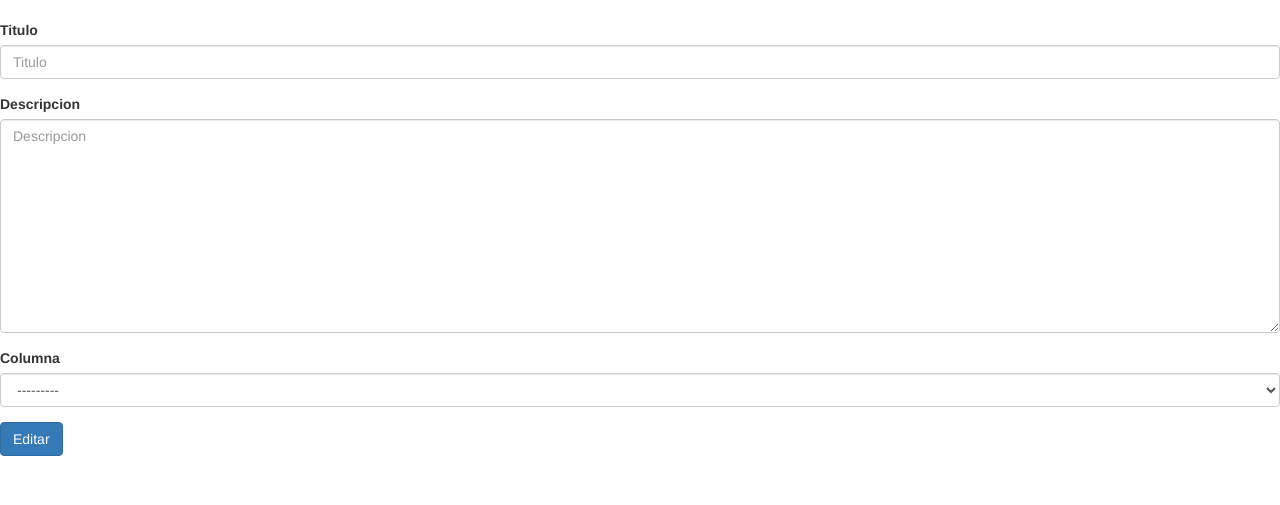
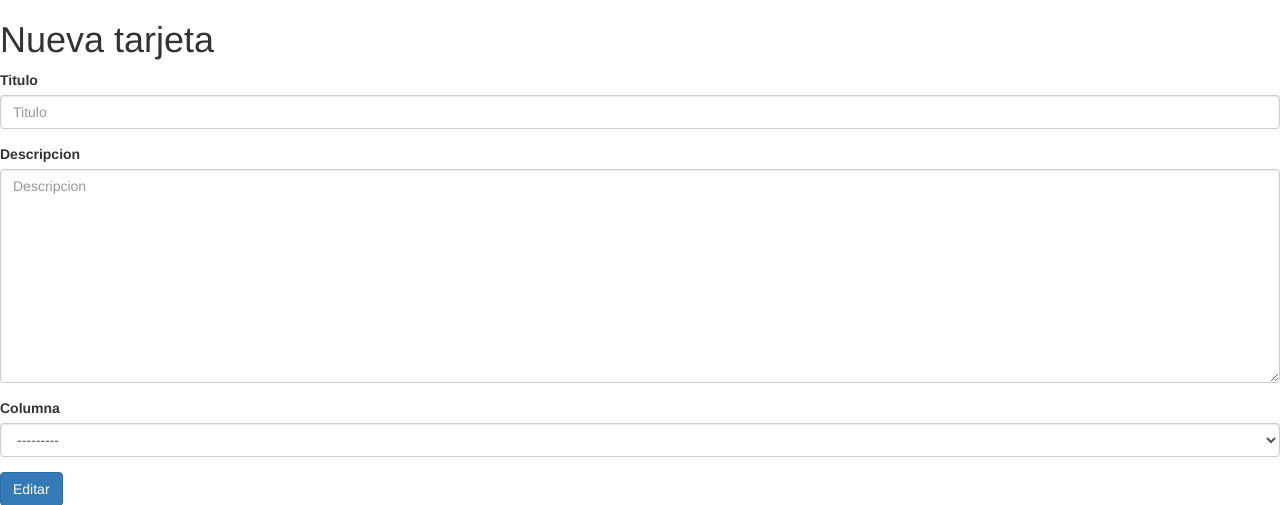
Before and after one commit to UNPSJB/kanban, a Django app: template kanban/templates/kanban/tarjeta.html in a window 1280 px wide. Shown: the top 505 px of the page. Run offline with Django 3.2, Linux system fonts and the light colour scheme; the template is opened without the code that fills it: values that come from a table or form of the project are taken from there, others are empty; some libraries are stand-ins or nearby versions.

Commit message:
Alta de tarjetas

```diff
--- a/kanban/templates/kanban/tablero.html
+++ b/kanban/templates/kanban/tablero.html
@@ -8,14 +8,16 @@
 <div class="col-md-2">
     <div class="panel panel-default">
         <div class="panel-heading">
-            <h3 class="panel-title">{{columna.titulo}}</h3>
+            <h3 class="panel-title">{{columna.titulo}}
+            <a href="{% url 'tarjeta' %}" class="pull-right"><span class="glyphicon glyphicon-plus" aria-hidden="true"></span></a>
+            </h3>
         </div>
         <div class="panel-body column">
         {% for tarjeta in columna.tarjetas.all %}
            <div class="panel panel-primary portlet">
                <div class="panel-heading portlet-header">
                   <h3 class="panel-title">{{tarjeta.titulo}}
-                      <a href="{% url 'editar_tarjeta' tarjeta.id %}" class="pull-right"><span class="glyphicon glyphicon-pencil" aria-hidden="true"></span></a>
+                      <a href="{% url 'tarjeta' tarjeta.id %}" class="pull-right"><span class="glyphicon glyphicon-pencil" aria-hidden="true"></span></a>
                   </h3>
                </div>
                <div class="panel-body portlet-content">
--- a/kanban/templates/kanban/tarjeta.html
+++ b/kanban/templates/kanban/tarjeta.html
@@ -2,7 +2,11 @@
 {% load bootstrap3 %}
 
 {% block content %}
-<h1>{{tarjeta}}</h1>
+{% if tarjeta %}
+<h1>Editar {{tarjeta}}</h1>
+{% else %}
+<h1>Nueva tarjeta</h1>
+{% endif %}
 <form action="" method="post" class="form">
     {% csrf_token %}
     {% bootstrap_form form %}
--- a/kanban/urls.py
+++ b/kanban/urls.py
@@ -5,5 +5,6 @@ from . import views
 urlpatterns = [
     url(r'^$', views.tableros, name='index'),
     url(r'^(?P<tablero_id>[0-9]+)/$', views.tablero, name='tablero'),
-    url(r'^tarjeta/(?P<tarjeta_id>[0-9]+)/$', views.editar_tarjeta, name='editar_tarjeta'),
+    url(r'^tarjeta/$', views.tarjeta, name='tarjeta'),
+    url(r'^tarjeta/(?P<tarjeta_id>[0-9]+)/$', views.tarjeta, name='tarjeta'),
 ]
--- a/kanban/views.py
+++ b/kanban/views.py
@@ -12,12 +12,12 @@ def tablero(request, tablero_id):
     tablero = Tablero.objects.get(id=tablero_id)
     return render(request, 'kanban/tablero.html', {'tablero': tablero})
 
-def editar_tarjeta(request, tarjeta_id):
-    tarjeta = get_object_or_404(Tarjeta, id=tarjeta_id)
+def tarjeta(request, tarjeta_id=None):
+    tarjeta = tarjeta_id and get_object_or_404(Tarjeta, id=tarjeta_id) or None
     if request.method == 'POST':
         form = TarjetaForm(request.POST, instance=tarjeta)
         if form.is_valid():
-            form.save()
+            tarjeta = form.save()
             return redirect('tablero', tarjeta.columna.tablero.id)
     elif request.method == 'GET':
         form = TarjetaForm(instance=tarjeta)
```
